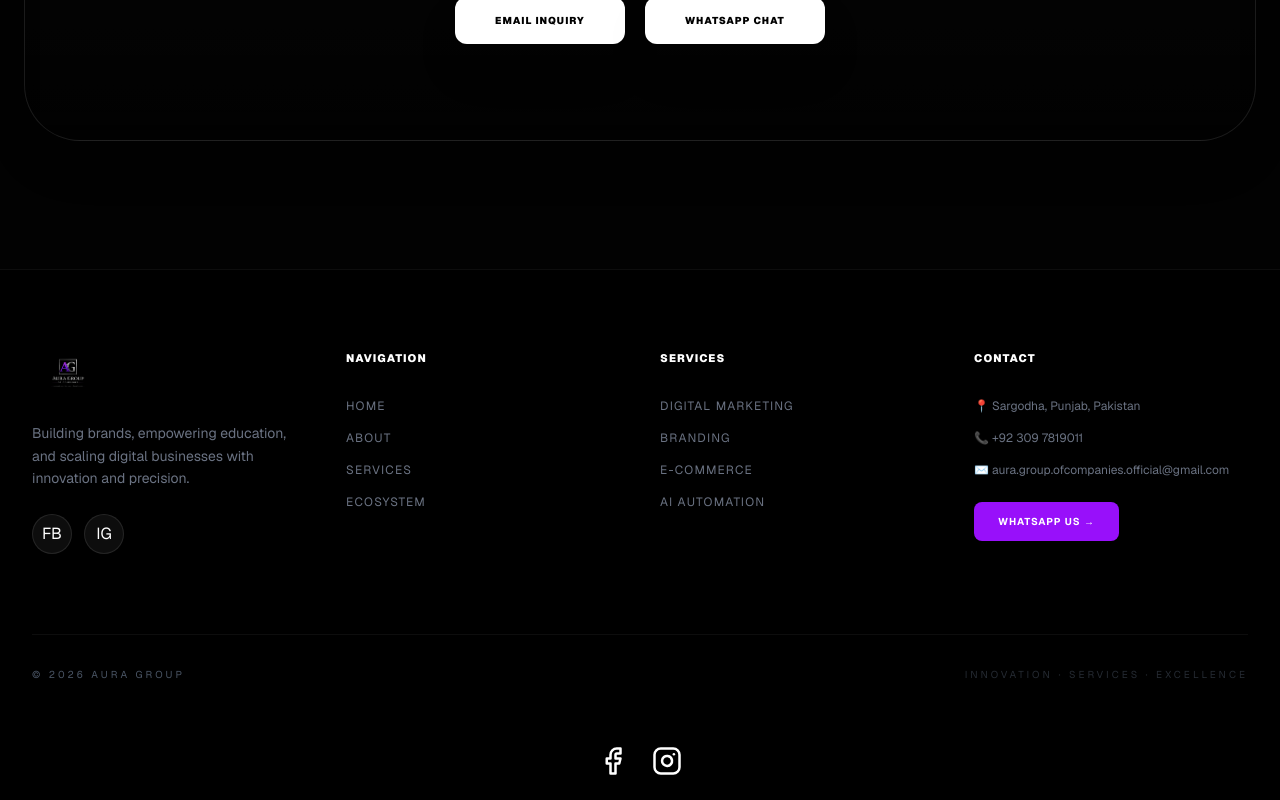
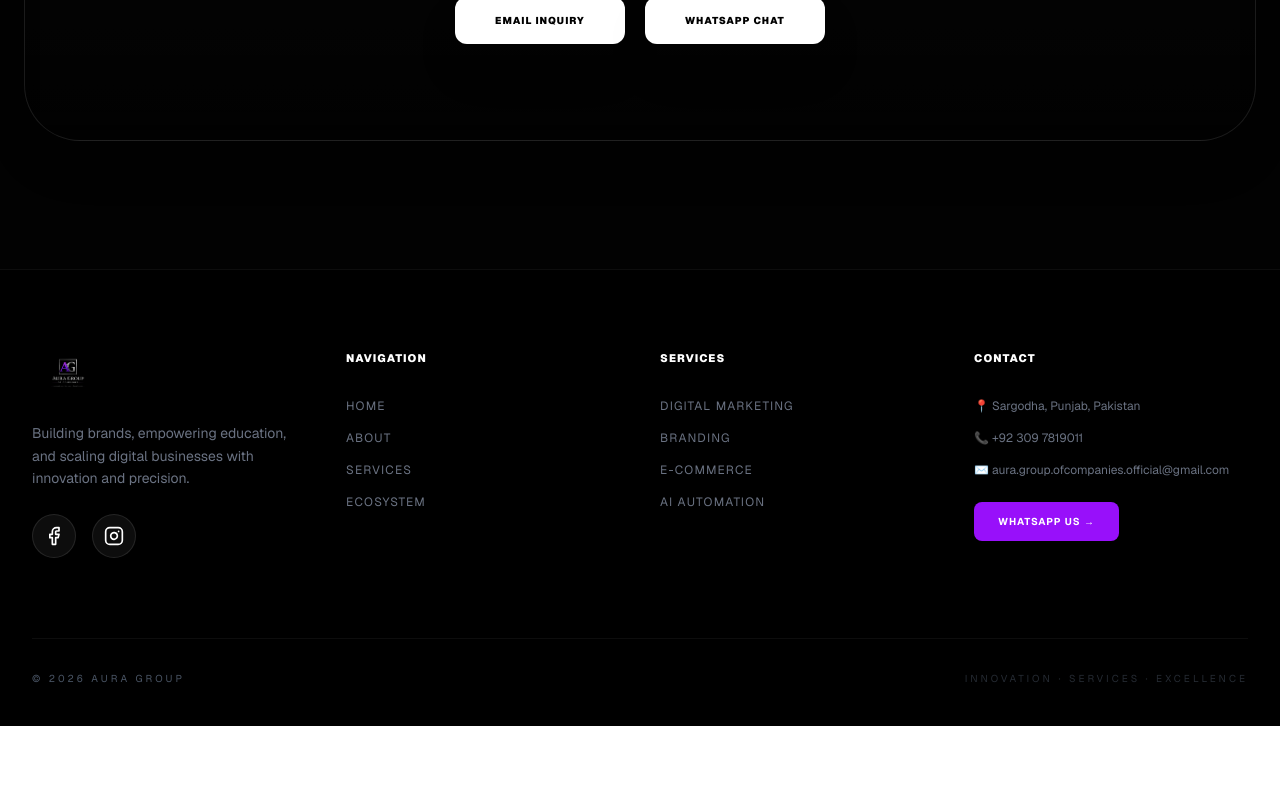
Before and after one commit to hafsaakhlaq1051-ctrl/aura-website, a Next.js app: page / in a window 1280 px wide. Shown: the part 5797-6597 px from the top of the page. After the commit the page ends 6523 px from the top, so only its background shows below. Built offline with nearby package versions, Linux system fonts and the light colour scheme.

Commit message:
final footer and social icons fix

```diff
--- a/app/page.tsx
+++ b/app/page.tsx
@@ -498,27 +498,27 @@
     {/* Top Grid */}
     <div className="grid grid-cols-1 md:grid-cols-4 gap-12 md:gap-10 mb-20">
 
-  {/* Brand */}
+      {/* Brand & Socials */}
       <div>
         <img src="/Logo.png" alt="Aura Group Logo" className="h-12 mb-6 opacity-90" />
         <p className="text-gray-500 text-sm leading-relaxed mb-6">
           Building brands, empowering education, and scaling digital businesses with innovation and precision.
         </p>
 
-    {/* Socials */}
-    <div className="flex gap-3">
+        {/* Icons Fixed: Removed text and added SVGs */}
+        <div className="flex gap-4">
           <a href="https://www.facebook.com/share/1EeuDi4LKY/" target="_blank" rel="noopener noreferrer"
-        className="w-10 h-10 flex items-center justify-center rounded-full bg-white/5 border border-white/10 hover:bg-[#1877F2] transition-all">
-        FB
+            className="w-11 h-11 flex items-center justify-center rounded-full bg-white/5 border border-white/10 hover:bg-[#1877F2] hover:border-[#1877F2] transition-all duration-300">
+            <svg xmlns="http://www.w3.org/2000/svg" width="20" height="20" viewBox="0 0 24 24" fill="none" stroke="currentColor" strokeWidth="2" strokeLinecap="round" strokeLinejoin="round"><path d="M18 2h-3a5 5 0 0 0-5 5v3H7v4h3v8h4v-8h3l1-4h-4V7a1 1 0 0 1 1-1h3z"></path></svg>
           </a>
           <a href="https://www.instagram.com/aura.group.of.companies" target="_blank" rel="noopener noreferrer"
-        className="w-10 h-10 flex items-center justify-center rounded-full bg-white/5 border border-white/10 hover:bg-[#E4405F] transition-all">
-        IG
+            className="w-11 h-11 flex items-center justify-center rounded-full bg-white/5 border border-white/10 hover:bg-[#E4405F] hover:border-[#E4405F] transition-all duration-300">
+            <svg xmlns="http://www.w3.org/2000/svg" width="20" height="20" viewBox="0 0 24 24" fill="none" stroke="currentColor" strokeWidth="2" strokeLinecap="round" strokeLinejoin="round"><rect x="2" y="2" width="20" height="20" rx="5" ry="5"></rect><path d="M16 11.37A4 4 0 1 1 12.63 8 4 4 0 0 1 16 11.37z"></path><line x1="17.5" y1="6.5" x2="17.51" y2="6.5"></line></svg>
           </a>
         </div>
       </div>
 
-  {/* Navigation */}
+      {/* Navigation - Same as before */}
       <div>
         <h4 className="text-white text-[11px] font-black uppercase mb-8 tracking-widest">Navigation</h4>
         <ul className="space-y-4 text-gray-500 text-xs uppercase tracking-widest">
@@ -529,7 +529,7 @@
         </ul>
       </div>
 
-  {/* Services */}
+      {/* Services - Same as before */}
       <div>
         <h4 className="text-white text-[11px] font-black uppercase mb-8 tracking-widest">Services</h4>
         <ul className="space-y-4 text-gray-500 text-xs uppercase tracking-widest">
@@ -540,7 +540,7 @@
         </ul>
       </div>
 
-  {/* Contact */}
+      {/* Contact - Same as before */}
       <div>
         <h4 className="text-white text-[11px] font-black uppercase mb-8 tracking-widest">Contact</h4>
         <div className="space-y-4 text-gray-500 text-xs">
@@ -548,8 +548,6 @@
           <p>📞 +92 309 7819011</p>
           <p>✉️ aura.group.ofcompanies.official@gmail.com</p>
         </div>
-
-    {/* CTA */}
         <a href="https://wa.me/923097819011" target="_blank" rel="noopener noreferrer"
           className="inline-block mt-6 bg-purple-600 hover:bg-purple-500 text-white px-6 py-3 rounded-lg text-[10px] font-bold uppercase tracking-widest transition-all">
           WhatsApp Us →
@@ -565,28 +563,6 @@
     </div>
   </div>
 </footer>
-      {/* Social Media Icons Section */}
-<div className="flex gap-6 items-center justify-center py-6 bg-black">
-  {/* Facebook */}
-  <a
-    href="https://facebook.com/your-page"
-    target="_blank"
-    rel="noopener noreferrer"
-    className="text-white hover:text-[#1877F2] transition-all duration-300 transform hover:scale-110"
-  >
-    <svg xmlns="http://www.w3.org/2000/svg" width="30" height="30" viewBox="0 0 24 24" fill="none" stroke="currentColor" strokeWidth="2" strokeLinecap="round" strokeLinejoin="round"><path d="M18 2h-3a5 5 0 0 0-5 5v3H7v4h3v8h4v-8h3l1-4h-4V7a1 1 0 0 1 1-1h3z"></path></svg>
-  </a>
-
-  {/* Instagram */}
-  <a
-    href="https://instagram.com/your-profile"
-    target="_blank"
-    rel="noopener noreferrer"
-    className="text-white hover:text-[#E4405F] transition-all duration-300 transform hover:scale-110"
-  >
-    <svg xmlns="http://www.w3.org/2000/svg" width="30" height="30" viewBox="0 0 24 24" fill="none" stroke="currentColor" strokeWidth="2" strokeLinecap="round" strokeLinejoin="round"><rect x="2" y="2" width="20" height="20" rx="5" ry="5"></rect><path d="M16 11.37A4 4 0 1 1 12.63 8 4 4 0 0 1 16 11.37z"></path><line x1="17.5" y1="6.5" x2="17.51" y2="6.5"></line></svg>
-  </a>
-</div>
     </main>
   );
 }
```
Lines whose indentation alone changed are shown as unchanged.
